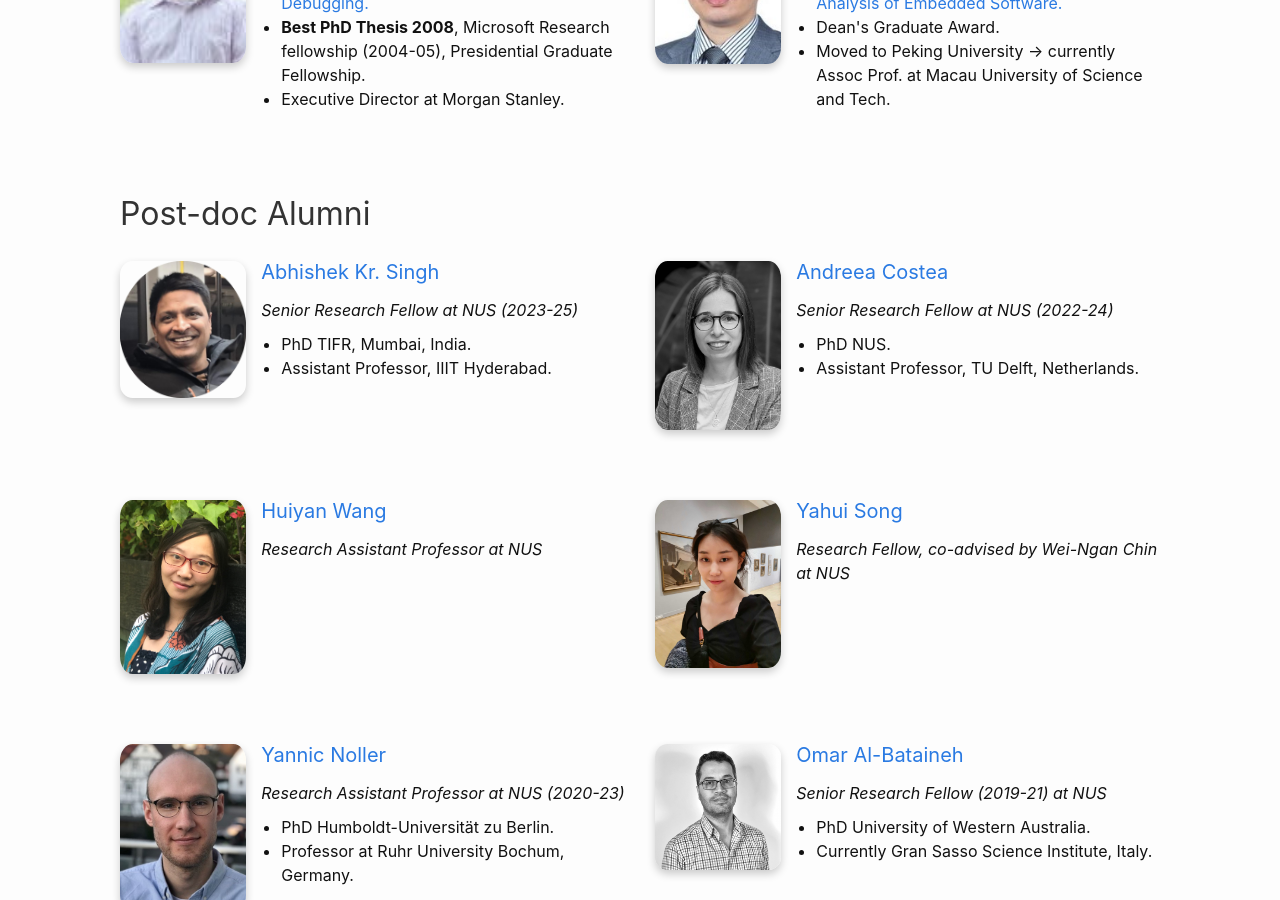
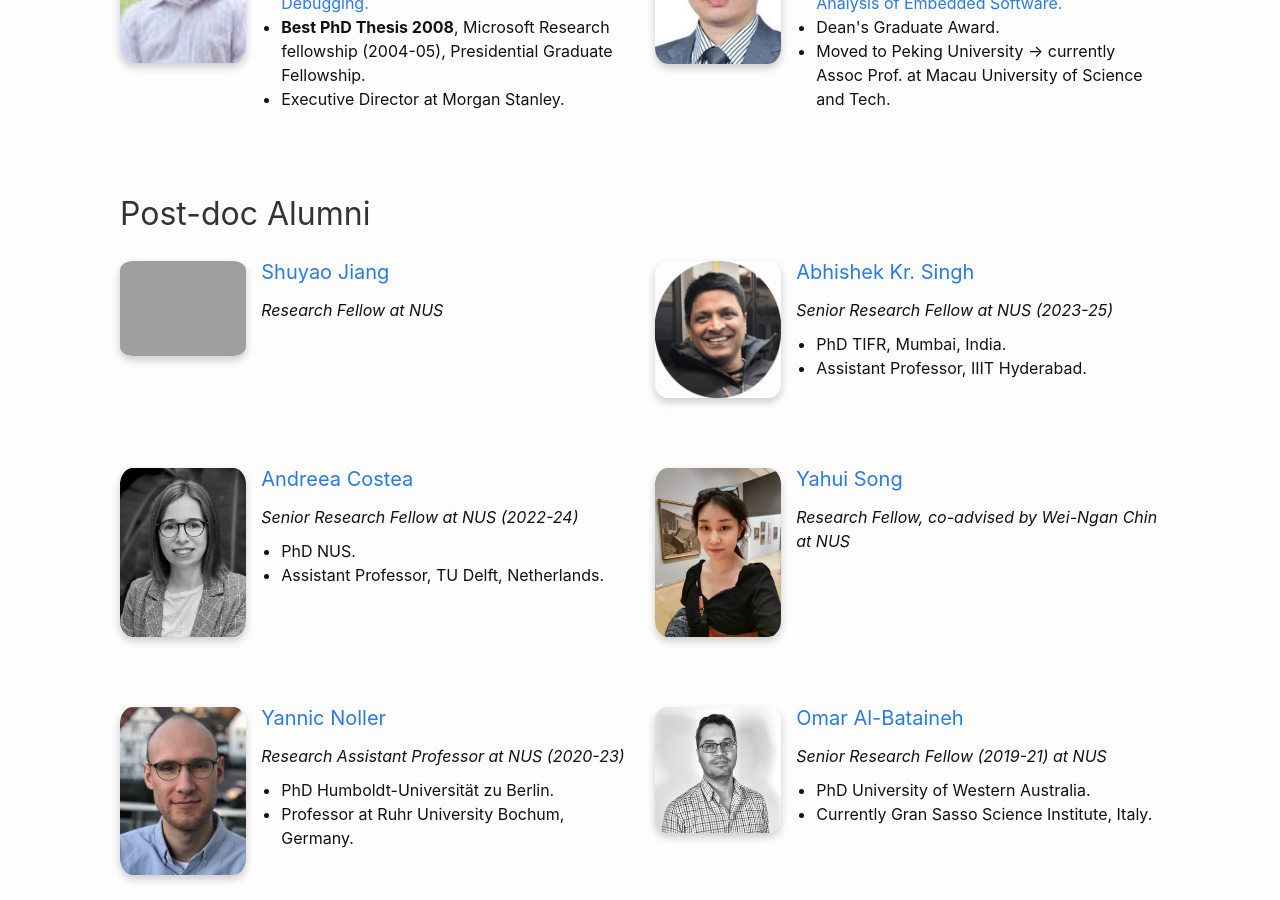
Before and after one commit to nus-tss/nus-tss.github.io, a Jekyll site: the page built from _pages/team.md, in a window 1280 px wide and 900 px high, scrolled down 5422 px. Built offline with Jekyll 4.4.1, drawn with Linux system fonts in a browser that asks for light colours; nearby versions of some CDN libraries.

Commit message:
Update postdoc-alumni.yml

```diff
--- a/_data/team/postdoc-alumni.yml
+++ b/_data/team/postdoc-alumni.yml
@@ -1,3 +1,8 @@
+- name: Shuyao Jiang
+  photo: shuyao.jpeg
+  role-nus: Research Fellow
+  website: https://shuyaojiang.github.io/
+
 - name: Abhishek Kr. Singh
   photo: aksingh.png
   role-nus: Senior Research Fellow
@@ -13,11 +18,6 @@
   phd: NUS
   next: Assistant Professor, TU Delft, Netherlands
   website: https://andrecostea.github.io/
-
-- name: Huiyan Wang
-  photo: why.jpg
-  role-nus: Research Assistant Professor
-  website: http://www.why.ink:8080/
 
 - name: Yahui Song
   photo: yahui.jpg
```
